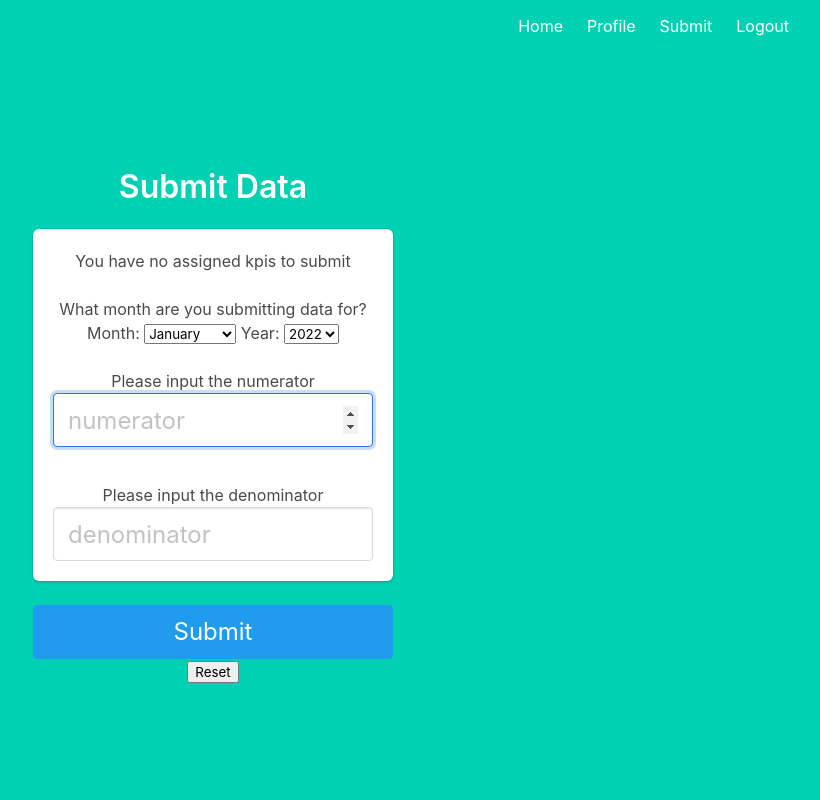
After one commit to gazymandias/flask-submission-portal, a Flask app: page /submit in a window 1280 px wide. The commit adds this page. Shown: the whole page, without its empty margins (427-1247 px from the left). Run offline with Flask 2, Linux system fonts and the light colour scheme; the visitor is signed in with stand-in values (Sample User, id 1); data comes from the database, SQL or seed files in the repository; data that the repository does not hold is empty.

Commit message:
added html submission

```diff
--- a/src/auth/templates/base.html
+++ b/src/auth/templates/base.html
@@ -23,6 +23,11 @@
                             {% if current_user.is_authenticated %}
                             <a href="{{ url_for('main_bp.profile') }}" class="navbar-item">
                                 Profile
+                            </a>
+                            {% endif %}
+                            {% if current_user.is_authenticated %}
+                            <a href="{{ url_for('main_bp.submit') }}" class="navbar-item">
+                                Submit
                             </a>
                             {% endif %}
                             {% if not current_user.is_authenticated %}
--- a/src/main/main.py
+++ b/src/main/main.py
@@ -1,6 +1,8 @@
 from flask import Blueprint, render_template
 from flask_login import login_required, current_user
 from src.models.user_kpi import UserKpi
+from src.models.user import User
+from src.models.kpi import Kpi
 from src import db
 
 main_bp = Blueprint('main_bp', __name__,
@@ -17,7 +19,31 @@ def index():
 @login_required
 def profile():
     kpis = []
-    for kpi in db.session.query(UserKpi).all():
+    for kpi in db.session.query(Kpi).join(UserKpi).join(User).filter(
+        User.email == current_user.email
+        ).all():
         del kpi.__dict__['_sa_instance_state']
         kpis.append(kpi.__dict__)
-    return render_template('profile.html', name=current_user.name, kpis=kpis)
+    if not kpis:
+        return render_template('profile.html', name=current_user.name,
+        submission_status='You have no assigned kpis to submit')
+    else:
+        return render_template('profile.html', name=current_user.name,
+        submission_status='You can submit data for:', kpis=[f"{i.get('name')} ({i.get('description')})" for i in kpis])
+
+
+@main_bp.route('/submit')
+@login_required
+def submit():
+    kpis = []
+    for kpi in db.session.query(Kpi).join(UserKpi).join(User).filter(
+        User.email == current_user.email
+        ).all():
+        del kpi.__dict__['_sa_instance_state']
+        kpis.append(kpi.__dict__)
+    if not kpis:
+        return render_template('submit.html', name=current_user.name,
+        submission_status='You have no assigned kpis to submit')
+    else:
+        return render_template('submit.html', name=current_user.name,
+        submission_status='Choose the KPI to submit', kpis={i.get('name'): i.get('description') for i in kpis})
--- a/src/main/templates/base.html
+++ b/src/main/templates/base.html
@@ -23,6 +23,11 @@
                             {% if current_user.is_authenticated %}
                             <a href="{{ url_for('main_bp.profile') }}" class="navbar-item">
                                 Profile
+                            </a>
+                            {% endif %}
+                            {% if current_user.is_authenticated %}
+                            <a href="{{ url_for('main_bp.submit') }}" class="navbar-item">
+                                Submit
                             </a>
                             {% endif %}
                             {% if not current_user.is_authenticated %}
--- /dev/null
+++ b/src/main/templates/submit.html
@@ -0,0 +1,78 @@
+{% extends "base.html" %}
+
+{% block content %}
+
+<div class="column is-4 is-offset-4">
+    <h3 class="title">Submit Data</h3>
+    <div class="box">
+
+        <form method="POST" action="/submit">
+
+            {{ submission_status }}
+            <br>
+            {% for kpi in kpis %}
+            <input type="radio" id={{kpi}} name="indicator_id" value={{kpi}}>
+            <label for="{{ kpi }}">{{ kpi }}</label><br>
+            {% endfor %}
+
+            <br>
+            <p class="fallbackLabel">What month are you submitting data for?</p>
+            <div class="fallbackDatePicker">
+                <div>
+                    <span>
+                        <label for="month">Month:</label>
+                        <select id="month" name="month">
+                            <option selected>January</option>
+                            <option>February</option>
+                            <option>March</option>
+                            <option>April</option>
+                            <option>May</option>
+                            <option>June</option>
+                            <option>July</option>
+                            <option>August</option>
+                            <option>September</option>
+                            <option>October</option>
+                            <option>November</option>
+                            <option>December</option>
+                        </select>
+                    </span>
+                    <span>
+                        <label for="year">Year:</label>
+                        <select id="year" name="year">
+                            <option>2022</option>
+                            <option>2023</option>
+                        </select>
+                    </span>
+                </div>
+            </div>
+            <br>
+            <label for="numerator">
+                Please input the numerator
+            </label>
+            <div class="field">
+                <div class="control">
+                    <input class="input is-large" type="number" name="numerator" placeholder="numerator" required min=0
+                        autofocus="">
+                </div>
+            </div>
+            <br>
+            <label for="numerator">
+                Please input the denominator
+            </label>
+            <div class="field">
+                <div class="control">
+                    <input class="input is-large" type="number" name="denominator" placeholder="denominator" min=0
+                        required autofocus="">
+                </div>
+            </div>
+
+
+    </div>
+    <button class="button is-block is-info is-large is-fullwidth">Submit</button>
+    <input type="reset">
+    </form>
+</div>
+</div>
+
+
+{% endblock %}
```
Also changed, not shown: src/api/api.py (+95 -51 lines), src/database/create_users.py (deleted, +0 -11 lines), src/main/static/css/graphs.css (added, +59 -0 lines), src/main/templates/profile.html (+10 -1 lines), src/models/user.py (+4 -4 lines), src/models/user_kpi.py (+4 -3 lines).
